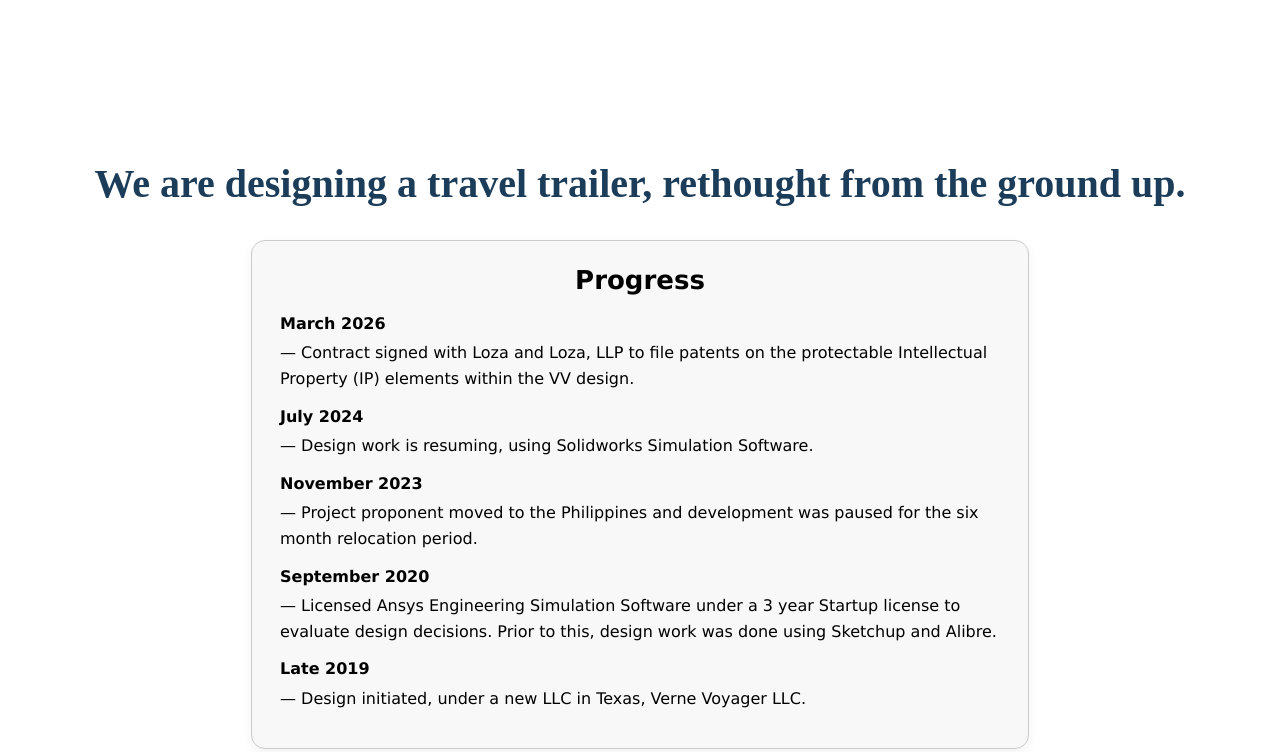
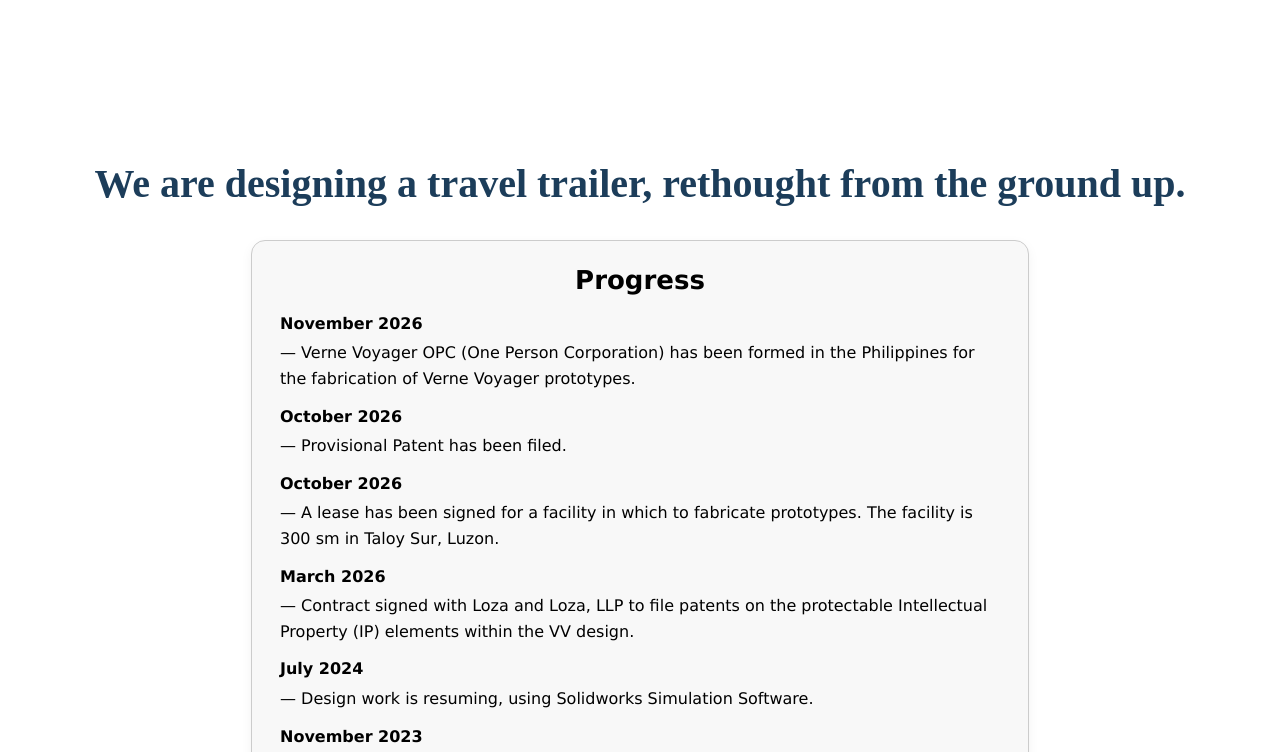
Before and after one commit to rdbhost/vernevoyager_site, a plain HTML site: page index.html in a window 1280 px wide. Shown: the part 563-1315 px from the top of the page. Drawn offline with Linux system fonts and the light colour scheme.

Commit message:
Add updates for Verne Voyager OPC formation and patents
Added updates regarding the formation of Verne Voyager OPC and patent filings.

```diff
--- a/index.html
+++ b/index.html
@@ -72,6 +72,17 @@
         <h3>Progress</h3>
         <ul>
             <li>
+                <strong>November 2026</strong> — Verne Voyager OPC (One Person Corporation) has been formed in the
+                Philippines for the fabrication of Verne Voyager prototypes.
+            </li>
+            <li>
+                <strong>October 2026</strong> — Provisional Patent has been filed.
+            </li>
+            <li>
+                <strong>October 2026</strong> — A lease has been signed for a facility in which to fabricate prototypes.
+                The facility is 300 sm in Taloy Sur, Luzon.
+            </li>
+            <li>
                 <strong>March 2026</strong> — Contract signed with Loza and Loza, LLP to file patents on the
                 protectable Intellectual Property (IP) elements within the VV design.
             </li>
```
